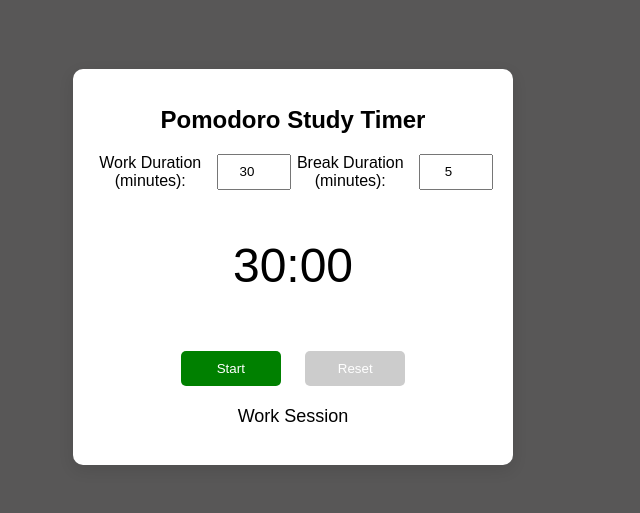
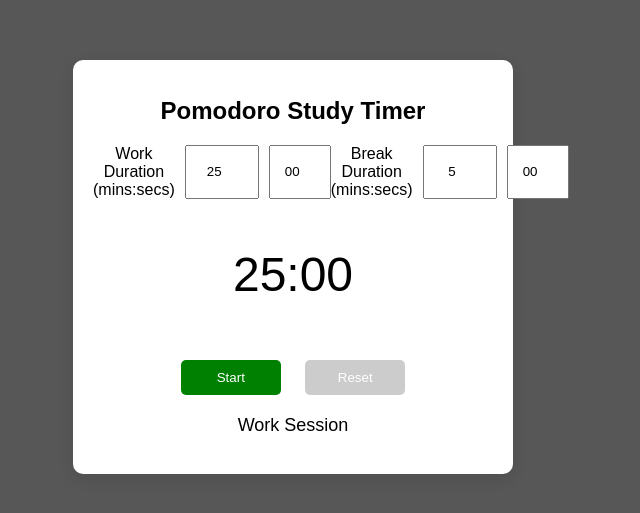
Before and after one commit to Nonsookoli007/study-timer, a plain HTML site: page index.html in a window 1280 px wide. Shown: the part 133-646 px from the top of the page, without its empty margins (347-987 px from the left). Drawn offline with Linux system fonts and the light colour scheme.

Commit message:
added an input for seconds in the work and break duration

```diff
--- a/index.html
+++ b/index.html
@@ -11,15 +11,15 @@
         <h1>Pomodoro Study Timer</h1>
 
         <div class="settings">
-            <label for="workDuration">Work Duration (minutes):</label>
-            <input type="number" id="workDuration" value="30" min="1">
+            <label for="workDuration">Work Duration (mins:secs)</label>
+            <input type="number" id="workMinutes" value="25" min="0" class="mins"><input type="number" id="workSeconds" value="00" min="0" max="59" class="secs">
 
-            <label for="breakDuration">Break Duration (minutes):</label>
-            <input type="number" id="breakDuration" value="5" min="1">
+            <label for="breakDuration">Break Duration (mins:secs)</label>
+            <input type="number" id="breakMinutes" value="5" min="0" class="mins"><input type="number" id="breakSeconds" value="00" min="0" max="59" class="secs">
         </div>
 
         <div class="timer">
-            <p id="timerDisplay">30:00</p>
+            <p id="timerDisplay">25:00</p>
         </div>
 
         <button id="startBtn">Start</button>
@@ -28,7 +28,6 @@
 
         <audio id="beep" src="./audio/beep-warning-6387.mp3" preload="auto"></audio>
 
-        <audio id="beep" src="beep.mp3" preload="auto"></audio>
     </div>
 
     <script src="app.js"></script>
```
